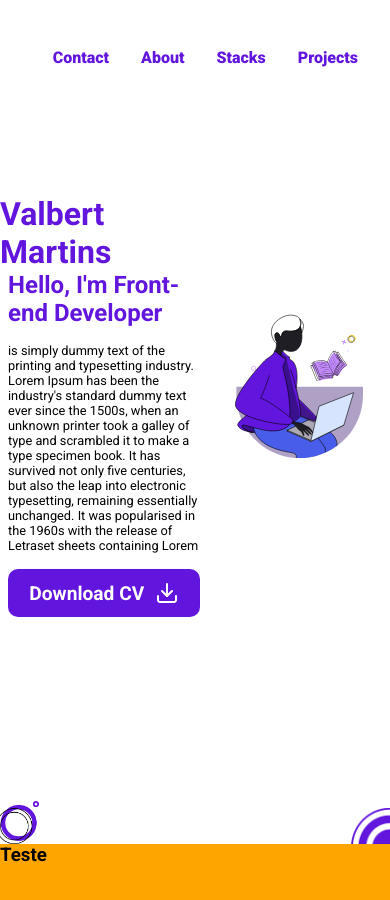
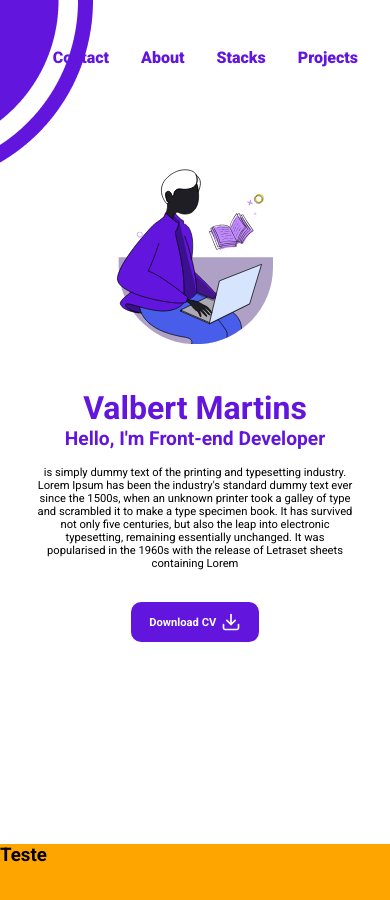
Before and after one commit to ValbertMartins/personal_portfolio, a React (Vite) app: page / in a window 390 px wide. Shown: the top 900 px of the page. Built offline with nearby package versions, Linux system fonts and the light colour scheme.

Commit message:
media querie mobile added

```diff
--- a/src/components/home/profileInfo/index.tsx
+++ b/src/components/home/profileInfo/index.tsx
@@ -1,9 +1,15 @@
 import React from "react"
 
 import { motion } from "framer-motion"
-import { Abstract, Description, MyInfoContainer, Name } from "./styles"
-import { ButtonDownloadCurriculum } from "../styles"
+import {
+  Abstract,
+  Description,
+  MyInfoContainer,
+  Name,
+  ButtonDownloadCurriculum,
+} from "./styles"
 import { ReactComponent as DownloadIcon } from "../../../assets/svg/downloadIcon.svg"
+import curriculumFile from "../../../assets/curriculoAtualizado.pdf"
 
 const ProfileInfo = () => {
   return (
@@ -23,7 +29,10 @@ const ProfileInfo = () => {
           essentially unchanged. It was popularised in the 1960s with the release of Letraset
           sheets containing Lorem
         </Abstract>
-        <ButtonDownloadCurriculum>
+        <ButtonDownloadCurriculum
+          href={curriculumFile}
+          download="Curriculum"
+        >
           Download CV
           <DownloadIcon />
         </ButtonDownloadCurriculum>
--- a/src/components/home/profileInfo/styles.ts
+++ b/src/components/home/profileInfo/styles.ts
@@ -1,12 +1,25 @@
 import styled from "styled-components"
 import { ThemeProps } from "../../../Interface/IThemeProps"
 
-export const MyInfoContainer = styled.div``
+export const MyInfoContainer = styled.div`
+  @media (max-width: 580px) {
+    display: flex;
+    flex-direction: column;
+    align-items: center;
+    margin-top: 1rem;
+  }
+`
 
 export const Name = styled.h2`
   font-size: 3rem;
   color: ${({ theme }: { theme: ThemeProps }) => theme.colors.PRIMARY};
   @media (max-width: 1025px) {
+    font-size: 2rem;
+  }
+  @media (max-width: 710px) {
+    font-size: 1.5rem;
+  }
+  @media (max-width: 580px) {
     font-size: 2rem;
   }
 `
@@ -18,10 +31,52 @@ export const Description = styled.h1`
   @media (max-width: 1025px) {
     font-size: 1.5rem;
   }
+
+  @media (max-width: 710px) {
+    font-size: 1.2rem;
+  }
 `
 
 export const Abstract = styled.p`
   max-width: 25rem;
   font-size: 0.8rem;
   margin: 1rem 0.5rem;
+  @media (max-width: 710px) {
+    font-size: 0.7rem;
+  }
+  @media (max-width: 580px) {
+    text-align: center;
+    max-width: 20rem;
+  }
 `
+
+export const ButtonDownloadCurriculum = styled.a`
+  border: none;
+  outline: none;
+  background-color: ${({ theme }: { theme: ThemeProps }) => theme.colors.PRIMARY};
+  width: 12rem;
+  height: 3rem;
+  color: #fff;
+  border-radius: 10px;
+  cursor: pointer;
+  margin: 1rem 0.5rem;
+  font-size: 1.2rem;
+  font-weight: bolder;
+  display: flex;
+  justify-content: space-around;
+  padding: 0 1rem;
+  align-items: center;
+  transition: 300ms;
+  text-decoration: none;
+  :hover {
+  }
+  @media (max-width: 710px) {
+    width: 8rem;
+    height: 2.5rem;
+    font-size: 0.7rem;
+
+    svg {
+      width: 20px;
+    }
+  }
+`
--- a/src/components/home/styles.ts
+++ b/src/components/home/styles.ts
@@ -2,6 +2,7 @@ import styled, { keyframes } from "styled-components"
 import { ThemeProps } from "../../Interface/IThemeProps"
 import circle_background from "../../assets/images/circle_background.png"
 import circle_background_one from "../../assets/images/circle_background_one.png"
+import circle_background_mobile from "../../assets/images/circle_background_mobile.png"
 
 const AnimateCircles = keyframes`
   50% {
@@ -14,7 +15,7 @@ const AnimateCircles = keyframes`
 `
 export const HomeContainer = styled.section`
   width: 100vw;
-  height: 100vh;
+  min-height: 100vh;
   background-color: ${({ theme }: { theme: ThemeProps }) => theme.colors.BACKGROUND_COLOR};
   background-image: url(${circle_background}), url(${circle_background_one});
   background-repeat: no-repeat;
@@ -22,12 +23,20 @@ export const HomeContainer = styled.section`
   /* animation: ${AnimateCircles} linear infinite; */
   background-size: 10%, 10%;
   animation-duration: 5s;
+  @media (max-width: 580px) {
+    background-image: url(${circle_background_mobile});
+    background-position: left top;
+    background-size: inherit;
+  }
 `
 export const ContainerContent = styled.div`
   max-width: 1000px;
   margin: 0rem auto;
   @media (max-width: 1025px) {
     max-width: 700px;
+  }
+  @media (max-width: 710px) {
+    max-width: 580px;
   }
 `
 
@@ -49,37 +58,23 @@ export const PersonalInfoContainer = styled.div`
   justify-content: space-between;
   margin: 5rem 0;
   align-items: center;
+
   @media (max-width: 1025px) {
     justify-content: center;
+  }
+  @media (max-width: 580px) {
+    flex-direction: column-reverse;
   }
 `
 
 export const PeopleIllustration = styled.img`
   @media (max-width: 1025px) {
-    width: 70%;
+    max-width: 70%;
     display: block;
     margin: 0 auto;
   }
-`
-
-export const ButtonDownloadCurriculum = styled.button`
-  border: none;
-  outline: none;
-  background-color: ${({ theme }: { theme: ThemeProps }) => theme.colors.PRIMARY};
-  width: 12rem;
-  height: 3rem;
-  color: #fff;
-  border-radius: 10px;
-  cursor: pointer;
-  margin: 1rem 0.5rem;
-  font-size: 1.2rem;
-  font-weight: bolder;
-  display: flex;
-  justify-content: space-around;
-  padding: 0 1rem;
-  align-items: center;
-  transition: 300ms;
-  :hover {
+  @media (max-width: 580px) {
+    width: 40%;
   }
 `
 
```
Also changed, not shown: src/assets/images/circle_background_mobile.png (added), 1 other file (tests, documents, lock files or other folders).
